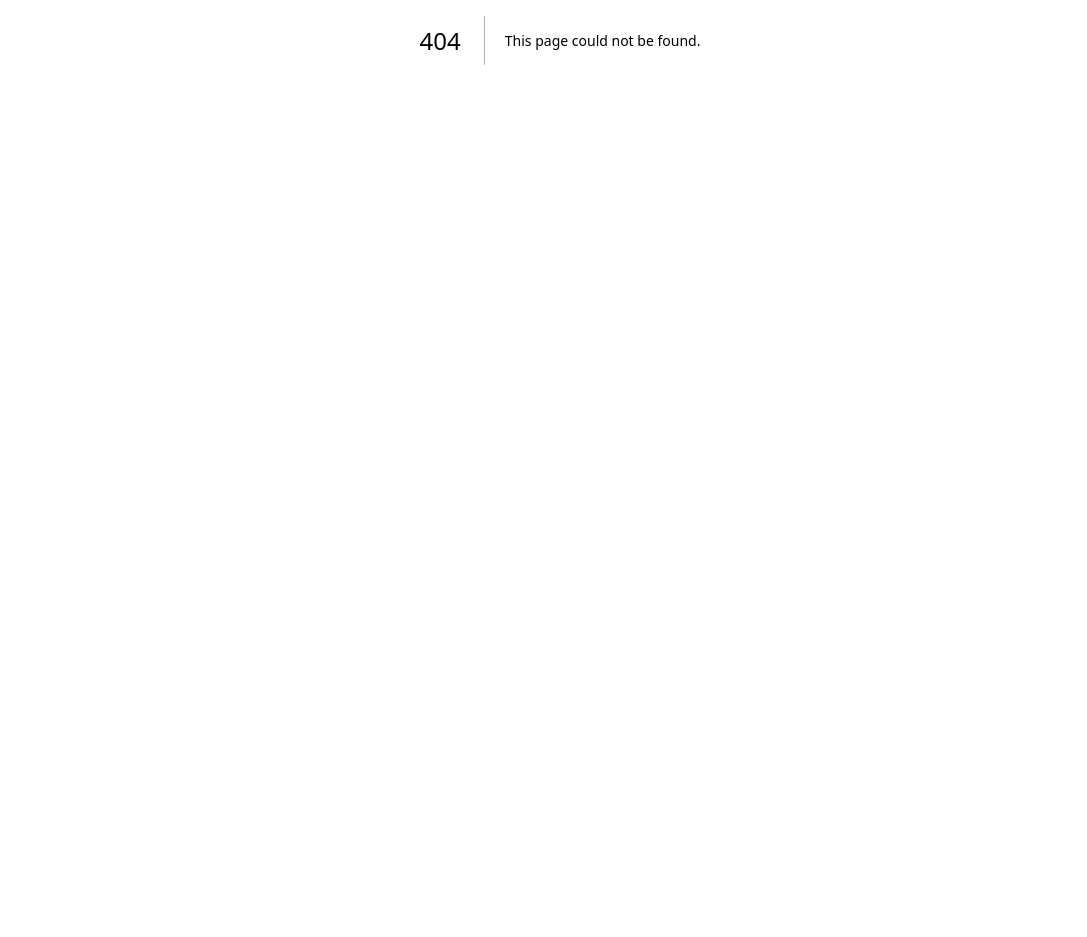
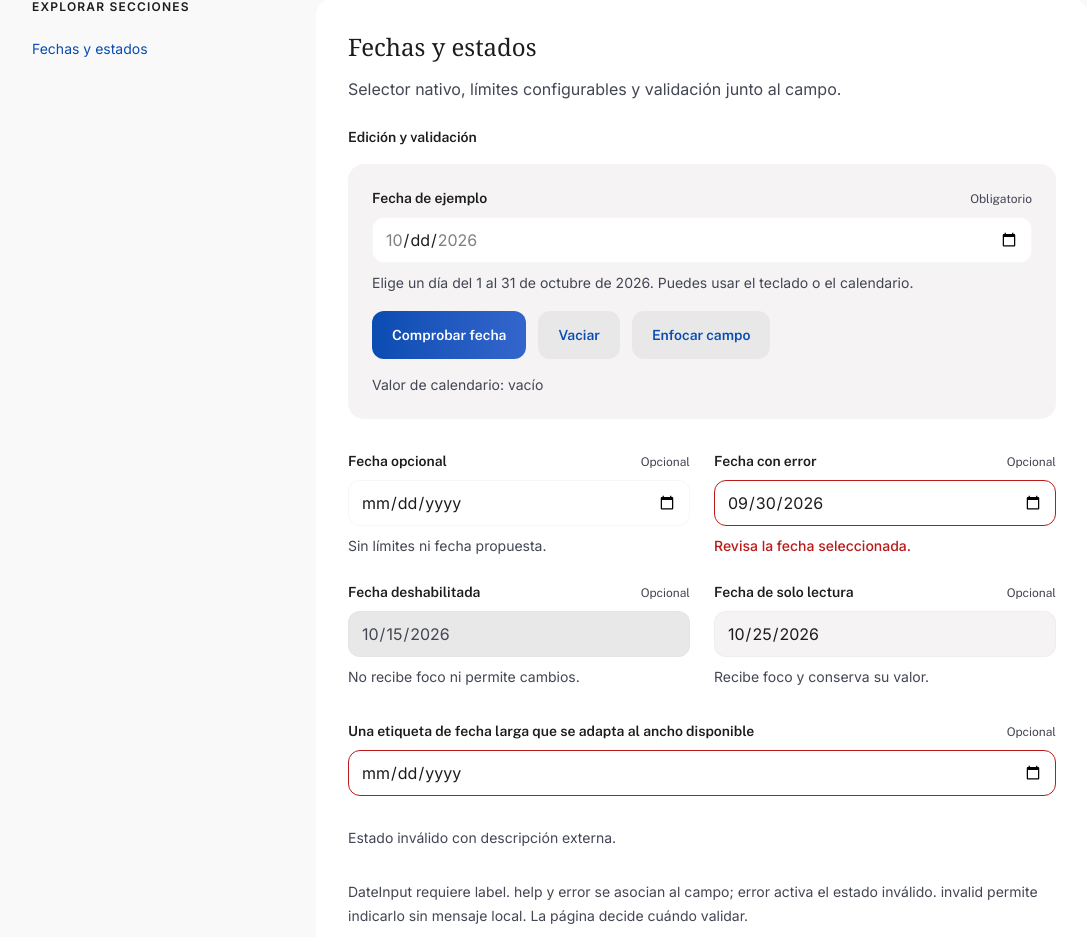
Before and after one commit to manromero/my-clinics, a Next.js app: page /components/date-input in a window 1280 px wide. Before the commit this address had no page. Shown: the part 360-1297 px from the top of the page, without its empty margins (80-1167 px from the left). Before the commit the page ends 800 px from the top, so only its background shows below. Built offline with nearby package versions, Linux system fonts and the light colour scheme.

Commit message:
feat: add shared calendar date input

```diff
--- /dev/null
+++ b/src/app/components/date-input/date-input-specimen.tsx
@@ -0,0 +1,111 @@
+"use client";
+
+import { useRef, useState } from "react";
+import { DateInput } from "@/lib/components/date-input/date-input";
+import { Button } from "@/lib/components/button/button";
+
+export function DateInputSpecimen() {
+  const [value, setValue] = useState("");
+  const [error, setError] = useState<string>();
+  const ref = useRef<HTMLInputElement>(null);
+  return (
+    <div className="space-y-8">
+      <div className="space-y-4 rounded-xl bg-surface-container-low p-4 sm:p-6">
+        <DateInput
+          ref={ref}
+          label="Fecha de ejemplo"
+          required
+          min="2026-10-01"
+          max="2026-10-31"
+          value={value}
+          onChange={(event) => {
+            setValue(event.target.value);
+            setError(undefined);
+          }}
+          help="Elige un día del 1 al 31 de octubre de 2026. Puedes usar el teclado o el calendario."
+          error={error}
+        />
+        <div className="flex flex-wrap gap-3">
+          <Button
+            onClick={() =>
+              setError(
+                !value
+                  ? "Elige una fecha para continuar."
+                  : !ref.current?.validity.valid
+                    ? "Elige una fecha dentro del intervalo indicado."
+                    : undefined,
+              )
+            }
+          >
+            Comprobar fecha
+          </Button>
+          <Button
+            variant="secondary"
+            onClick={() => {
+              setValue("");
+              setError(undefined);
+            }}
+          >
+            Vaciar
+          </Button>
+          <Button variant="secondary" onClick={() => ref.current?.focus()}>
+            Enfocar campo
+          </Button>
+        </div>
+        <p role="status" className="text-sm text-on-surface-variant">
+          Valor de calendario: {value || "vacío"}
+        </p>
+      </div>
+      <div className="grid min-w-0 gap-6 sm:grid-cols-2">
+        <DateInput
+          label="Fecha opcional"
+          help="Sin límites ni fecha propuesta."
+        />
+        <DateInput
+          label="Fecha con error"
+          defaultValue="2026-09-30"
+          error="Revisa la fecha seleccionada."
+        />
+        <DateInput
+          label="Fecha deshabilitada"
+          defaultValue="2026-10-15"
+          disabled
+          help="No recibe foco ni permite cambios."
+        />
+        <DateInput
+          label="Fecha de solo lectura"
+          defaultValue="2026-10-25"
+          readOnly
+          help="Recibe foco y conserva su valor."
+        />
+      </div>
+      <DateInput
+        label="Una etiqueta de fecha larga que se adapta al ancho disponible"
+        invalid
+        aria-describedby="external-date-help"
+      />
+      <p id="external-date-help" className="text-sm text-on-surface-variant">
+        Estado inválido con descripción externa.
+      </p>
+      <div className="space-y-3 text-sm leading-6 text-on-surface-variant">
+        <p>
+          DateInput requiere label. help y error se asocian al campo; error
+          activa el estado inválido. invalid permite indicarlo sin mensaje
+          local. La página decide cuándo validar.
+        </p>
+        <p>
+          value, defaultValue, min y max son cadenas de calendario AAAA-MM-DD;
+          el valor vacío es una cadena vacía. onChange entrega el evento nativo:
+          lee event.target.value sin convertirlo a Date. El formato visible y el
+          calendario dependen del idioma, navegador y dispositivo.
+        </p>
+        <p>
+          Admite required, disabled, readOnly, id, name, eventos, ref y otros
+          atributos nativos. Genera un id estable si se omite; aria-describedby
+          conserva referencias externas y className se aplica al input. No
+          propone fechas automáticamente.
+        </p>
+      </div>
+    </div>
+  );
+}
--- /dev/null
+++ b/src/app/components/date-input/page.tsx
@@ -0,0 +1,32 @@
+import type { Metadata } from "next";
+import { Catalogue } from "../catalogue";
+import { DateInputSpecimen } from "./date-input-specimen";
+
+export const metadata: Metadata = {
+  title: "DateInput · Fechas | MyClinics",
+  description: "Fechas de calendario accesibles con selector nativo.",
+};
+
+export default function Page() {
+  return (
+    <Catalogue
+      title="DateInput · Fechas"
+      description="Elige una fecha de calendario. La presentación depende del navegador; el valor conserva siempre el mismo día."
+      sections={[
+        {
+          id: "fechas",
+          title: "Fechas y estados",
+          description:
+            "Selector nativo, límites configurables y validación junto al campo.",
+          examples: [
+            {
+              id: "date-input",
+              title: "Edición y validación",
+              content: <DateInputSpecimen />,
+            },
+          ],
+        },
+      ]}
+    />
+  );
+}
--- a/src/app/components/page.tsx
+++ b/src/app/components/page.tsx
@@ -7,6 +7,11 @@ export const metadata: Metadata = {
 };
 
 const pages = [
+  {
+    href: "/components/date-input",
+    title: "DateInput · Fechas",
+    description: "Fechas de calendario, límites y estados con selector nativo.",
+  },
   {
     href: "/components/decimal-input",
     title: "DecimalInput · Decimales",
--- /dev/null
+++ b/src/lib/components/date-input/date-input.tsx
@@ -0,0 +1,83 @@
+"use client";
+
+import { useId, type ComponentProps, type ReactNode } from "react";
+import { FieldLabel } from "../field-label/field-label";
+import { FieldRequirement } from "../field-requirement/field-requirement";
+import { FieldHelp } from "../field-help/field-help";
+import { FieldError } from "../field-error/field-error";
+
+export type DateInputProps = Omit<
+  ComponentProps<"input">,
+  | "type"
+  | "children"
+  | "aria-invalid"
+  | "value"
+  | "defaultValue"
+  | "min"
+  | "max"
+> & {
+  label: string;
+  help?: ReactNode;
+  error?: ReactNode;
+  invalid?: boolean;
+  value?: string;
+  defaultValue?: string;
+  min?: string;
+  max?: string;
+};
+
+export function DateInput({
+  label,
+  help,
+  error,
+  invalid = false,
+  id,
+  required = false,
+  disabled,
+  readOnly,
+  className = "",
+  "aria-describedby": describedBy,
+  ...props
+}: DateInputProps) {
+  const generatedId = useId();
+  const controlId = id ?? generatedId;
+  const hasHelp =
+    help !== undefined && help !== null && help !== false && help !== "";
+  const hasError =
+    error !== undefined && error !== null && error !== false && error !== "";
+  const isInvalid = invalid || hasError;
+  const description =
+    [
+      ...new Set([
+        ...(describedBy?.split(/\s+/).filter(Boolean) ?? []),
+        ...(hasHelp ? [`${controlId}-help`] : []),
+        ...(hasError ? [`${controlId}-error`] : []),
+      ]),
+    ].join(" ") || undefined;
+
+  return (
+    <div className="min-w-0 space-y-2">
+      <div className="flex flex-wrap items-baseline justify-between gap-x-3 gap-y-1">
+        <FieldLabel htmlFor={controlId}>{label}</FieldLabel>
+        <FieldRequirement required={required} />
+      </div>
+      <div
+        className={`flex min-h-11 min-w-0 items-center gap-2 rounded-lg border px-3 focus-within:outline-2 focus-within:outline-offset-2 focus-within:outline-primary ${isInvalid ? "border-error" : "border-outline-variant/15"} ${disabled ? "bg-surface-container-high text-on-surface-variant" : readOnly ? "bg-surface-container-low" : "bg-surface-container-lowest"}`}
+      >
+        <input
+          {...props}
+          id={controlId}
+          type="date"
+          required={required}
+          disabled={disabled}
+          readOnly={readOnly}
+          aria-invalid={isInvalid || undefined}
+          aria-describedby={description}
+          className={`min-h-11 w-full min-w-0 bg-transparent py-2 text-base text-on-surface placeholder:text-on-surface-variant focus:outline-none disabled:cursor-not-allowed disabled:text-on-surface-variant ${className}`}
+        />
+      </div>
+      {hasHelp && <FieldHelp id={`${controlId}-help`}>{help}</FieldHelp>}
+      {hasError && <FieldError id={`${controlId}-error`}>{error}</FieldError>}
+    </div>
+  );
+}
```
Also changed, not shown: 3 other files (tests, documents, lock files or other folders).
